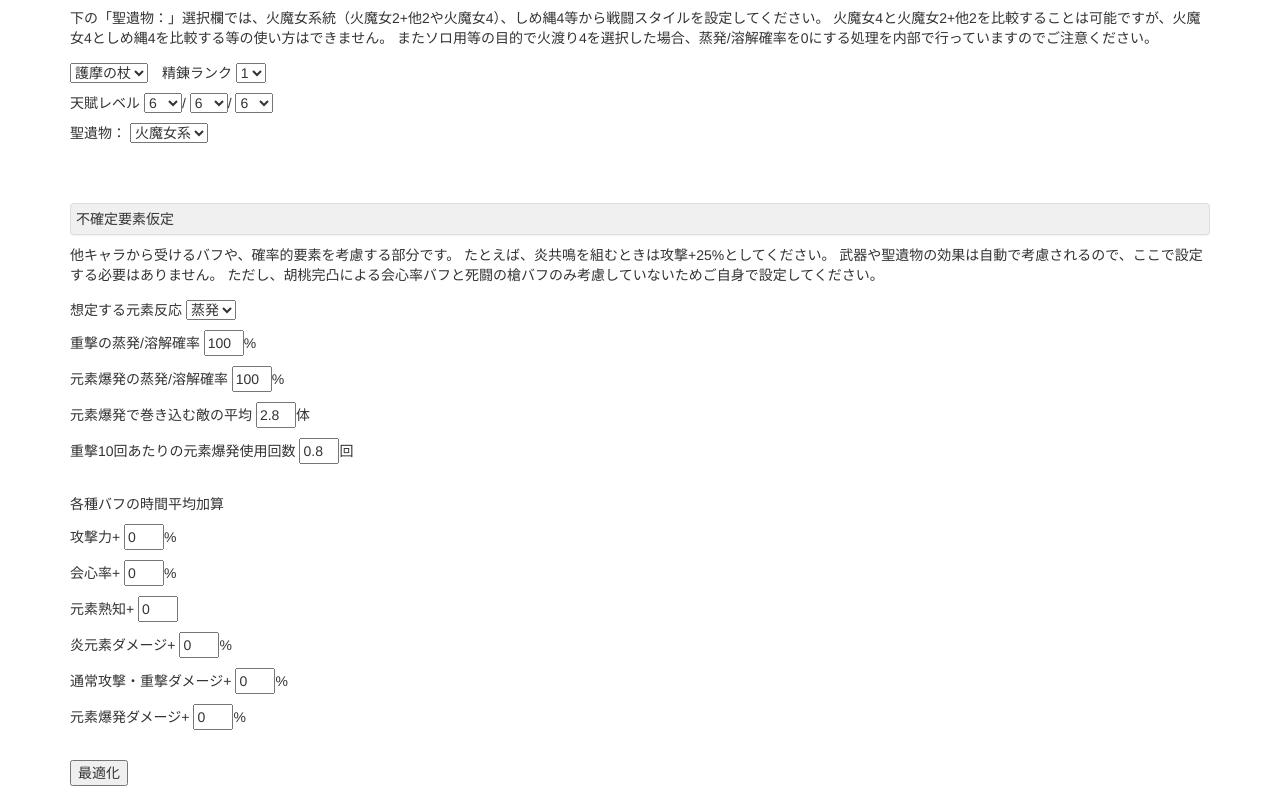
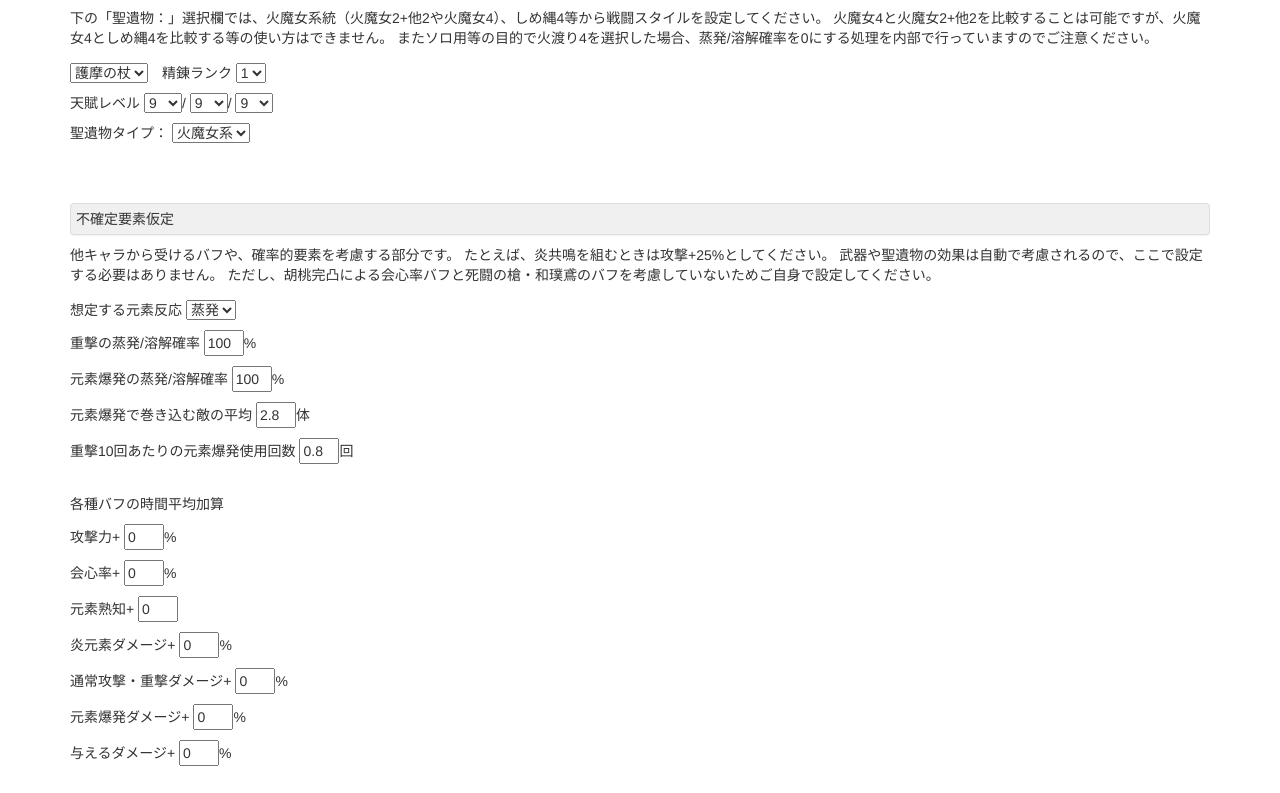
Before and after one commit to Tka-pi/hutao, a plain HTML site: page index.html in a window 1280 px wide. Shown: the part 1405-2198 px from the top of the page. Drawn offline with nearby package versions, Linux system fonts and the light colour scheme.

Commit message:
Add files via upload

```diff
--- a/index.html
+++ b/index.html
@@ -290,7 +290,7 @@
           }
           var totalATK        =baseATK*(1+(ATKrate+u_ATKrate)*0.01)+ATK+HPtoATK_bygoma*totalHP*0.01+ATK_byskill;
           var reaction_bonus  =1+25/9*((EM+u_EM)/((EM+u_EM)+1400))+witch;
-          var buff_heavy=1+0.466+0.33+witch_pyro+u_normal_and_heavy+u_pyro+simenawa+hiwatari+sakatobi;
+          var buff_heavy=1+0.466+0.33+witch_pyro+u_normal_and_heavy+u_pyro+simenawa+hiwatari+sakatobi+give;
           var buff_burst=buff_heavy+kizoku+u_burst;
           var model           =normal1*buff_heavy+
                                  (1-u_element_heavy+u_element_heavy*vape_or_melt*reaction_bonus)*heavy*buff_heavy
@@ -329,6 +329,7 @@
         u_pyro              =Number($("#u_pyro").val())*0.01;
         u_normal_and_heavy  =Number($("#u_normal_and_heavy").val())*0.01;
         u_burst=Number($("#u_burst").val())*0.01;
+        give=Number($("#give").val())*0.01;
 
 
 
@@ -921,7 +922,7 @@
             <option>6</option>
             <option>7</option>
             <option>8</option>
-            <option>9</option>
+            <option selected>9</option>
             <option>10</option>
             <option>11</option>
           </select>/
@@ -929,7 +930,7 @@
             <option>6</option>
             <option>7</option>
             <option>8</option>
-            <option>9</option>
+            <option selected>9</option>
             <option>10</option>
             <option>11</option>
             <option>12</option>
@@ -939,7 +940,7 @@
             <option>6</option>
             <option>7</option>
             <option>8</option>
-            <option>9</option>
+            <option selected>9</option>
             <option>10</option>
             <option>11</option>
             <option>12</option>
@@ -948,7 +949,7 @@
         </div>
 
         <div style="margin-bottom: 10px;">
-          聖遺物：
+          聖遺物タイプ：
           <select id="relic_type">
             <option value="1">火魔女系</option>
             <option value="2">しめ縄4</option>
@@ -1002,7 +1003,7 @@
         他キャラから受けるバフや、確率的要素を考慮する部分です。
         たとえば、炎共鳴を組むときは攻撃+25%としてください。
         武器や聖遺物の効果は自動で考慮されるので、ここで設定する必要はありません。
-        ただし、胡桃完凸による会心率バフと死闘の槍バフのみ考慮していないためご自身で設定してください。
+        ただし、胡桃完凸による会心率バフと死闘の槍・和璞鳶のバフを考慮していないためご自身で設定してください。
         <div style="margin-top: 15px;">
           <div style="margin-bottom:10px ;">
             想定する元素反応
@@ -1056,6 +1057,10 @@
         <div style="margin-bottom: 10px;">
           元素爆発ダメージ+
           <input inputmode="decimal" pattern="\d*"  id="u_burst" value="0" style="width: 40px;"/>%
+        </div>
+        <div style="margin-bottom: 10px;">
+          与えるダメージ+
+          <input inputmode="decimal" pattern="\d*"  id="give" value="0" style="width: 40px;"/>%
         </div>
 
         <button onClick="start();" style="margin: 20px 0px;">最適化</button>
```
